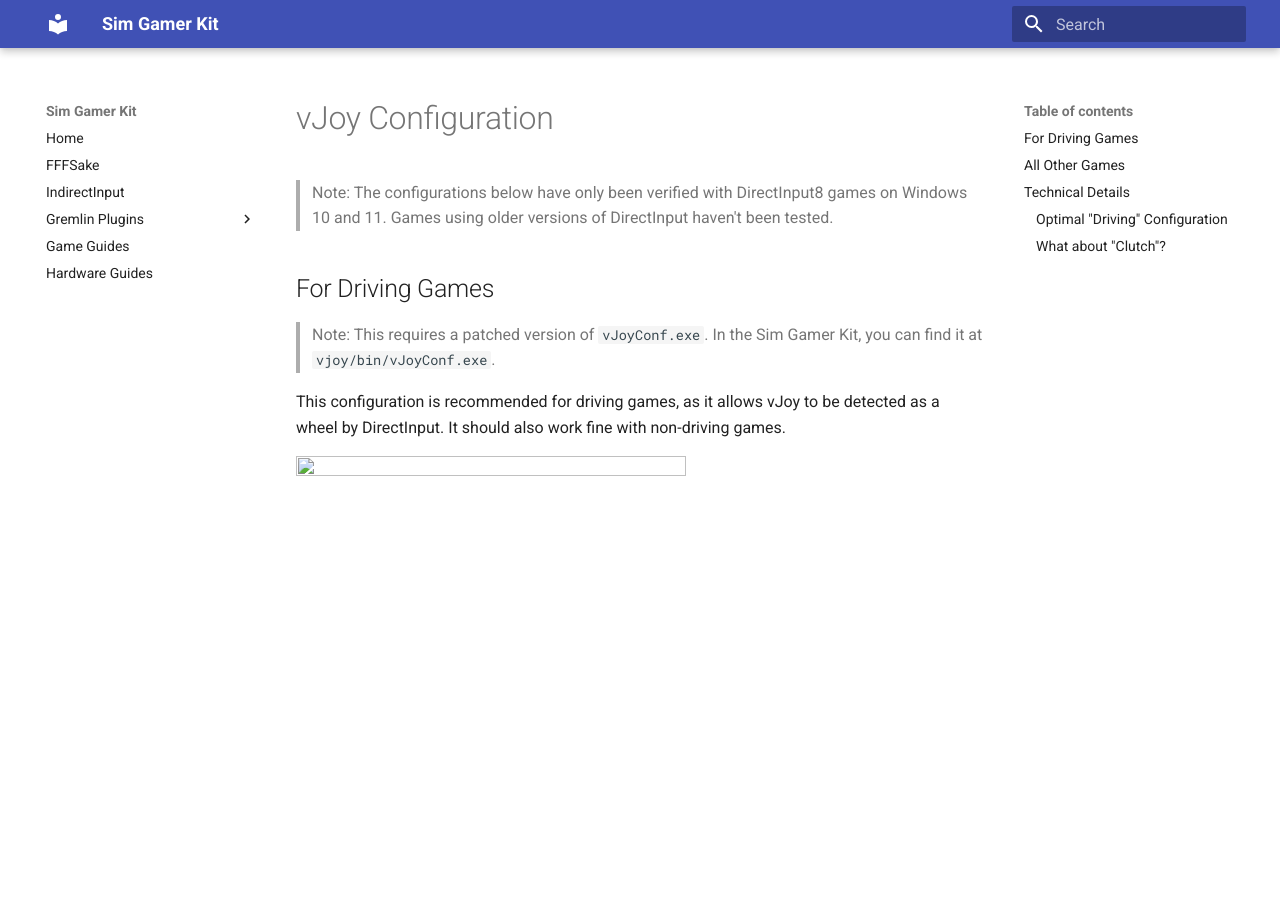
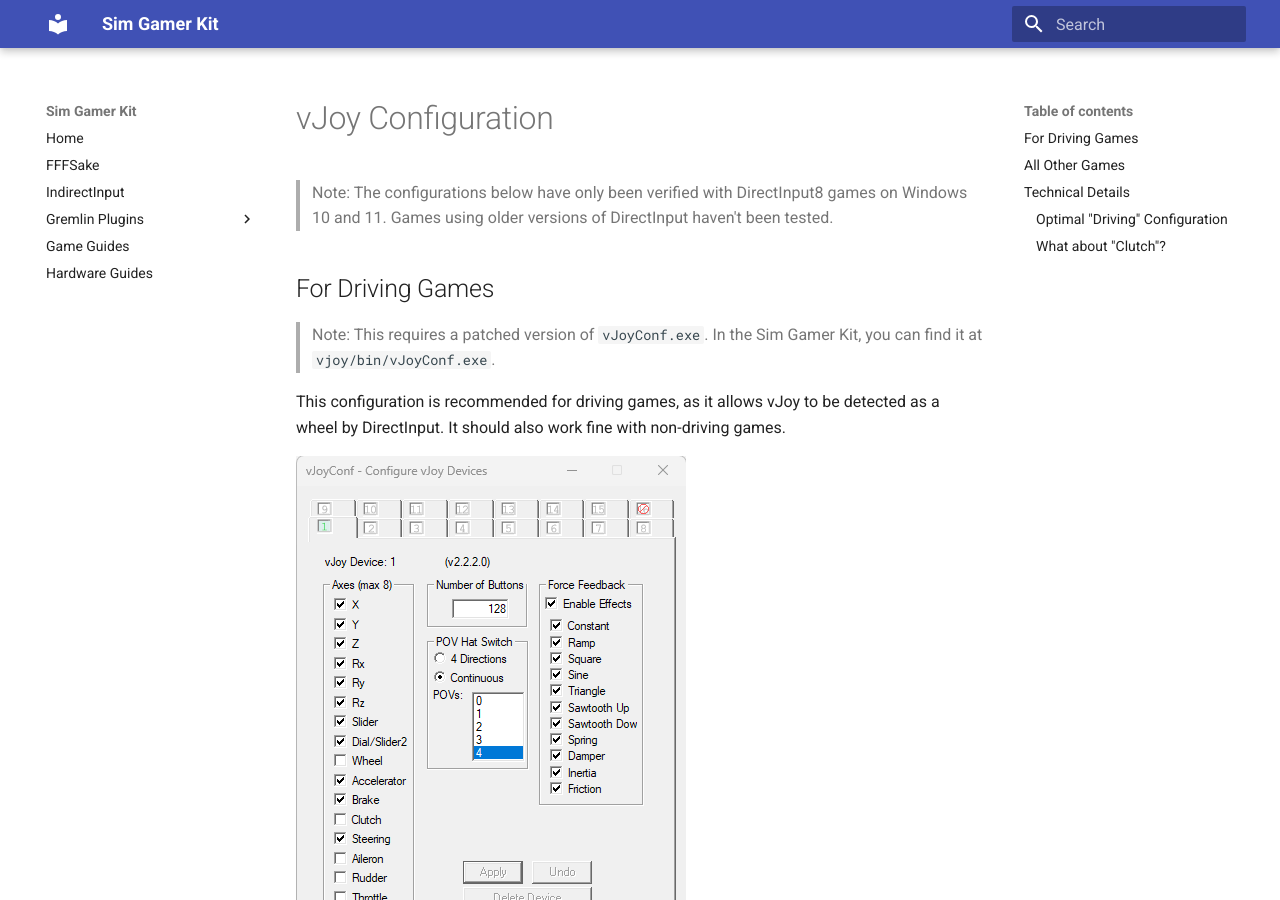
Before and after one commit to code-monet/sim-gamer-kit, an MkDocs documentation site: the page built from docs/fffsake/vjoy_configuration.md, in a window 1280 px wide and 900 px high. Built offline with MkDocs 1.6.1 and Material for MkDocs 9.7.7, drawn with Linux system fonts in a browser that asks for light colours.

Commit message:
Fix broken image links

```diff
--- a/docs/fffsake/vjoy_configuration.md
+++ b/docs/fffsake/vjoy_configuration.md
@@ -11,14 +11,14 @@
 This configuration is recommended for driving games, as it allows
 vJoy to be detected as a wheel by DirectInput. It should also work fine with non-driving games.
 
-<img src="../resources/vjoy_conf_wheel.png" width="390" height="550">
+![vjoy_conf_wheel](../resources/vjoy_conf_wheel.png){: width="390" height="550" }
 
 ## All Other Games
 
 The above configuration *might* cause an issue with non-driving games, in which case, use the
 following instead (the only difference is that `Accelerator`, `Brake` and `Steering` are not enabled):
 
-<img src="../resources/vjoy_conf.png" width="390" height="550">
+![vjoy_conf](../resources/vjoy_conf.png){: width="390" height="550" }
 
 ## Technical Details
 
@@ -35,7 +35,7 @@
 This is the optimal configuration for driving games i.e. maximum axes enabled; steering, brake and
 accelerator get mapped to X, Y and Rz axes and you get the maximum 8 axes:
 
-<img src="../resources/vjoy_conf_wheel_ideal.png" width="390" height="550">
+![vjoy_conf_wheel_ideal](../resources/vjoy_conf_wheel_ideal.png){: width="390" height="550" }
 
 However this isn't currently supported by Joystick Gremlin.
 
--- a/mkdocs.yml
+++ b/mkdocs.yml
@@ -11,3 +11,6 @@
     - Handbrake: joystick_gremlin_plugins/handbrake.md
   - Game Guides: game_guides/index.md
   - Hardware Guides: hardware_guides/index.md
+
+markdown_extensions:
+  - attr_list
```
Also changed, not shown: docs/game_guides/issues.md (+1 -1 lines), 1 other file.
